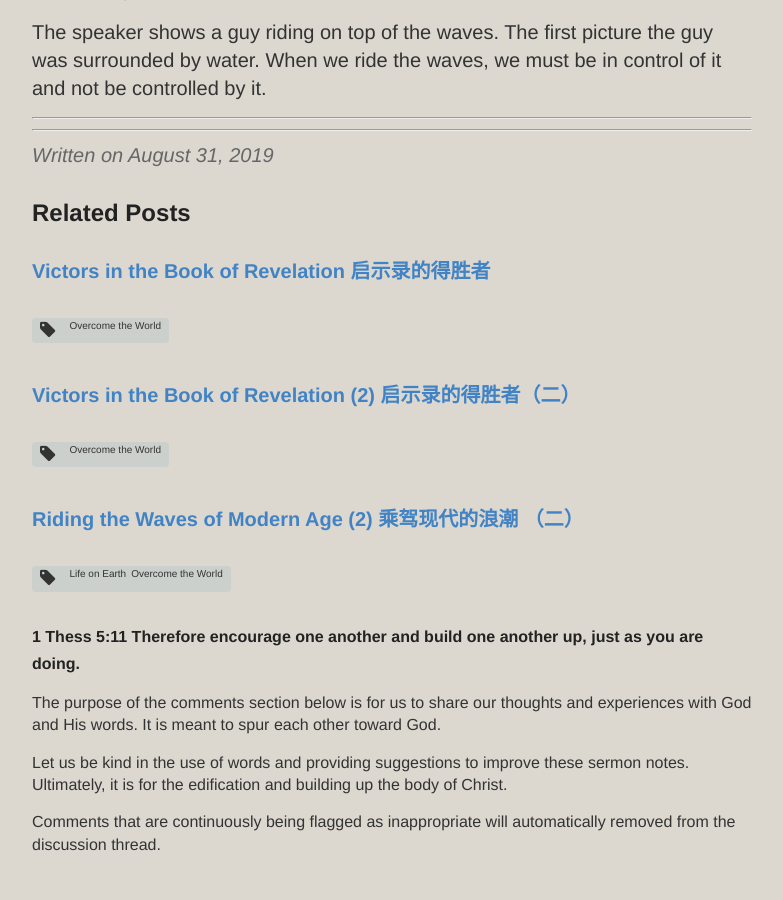
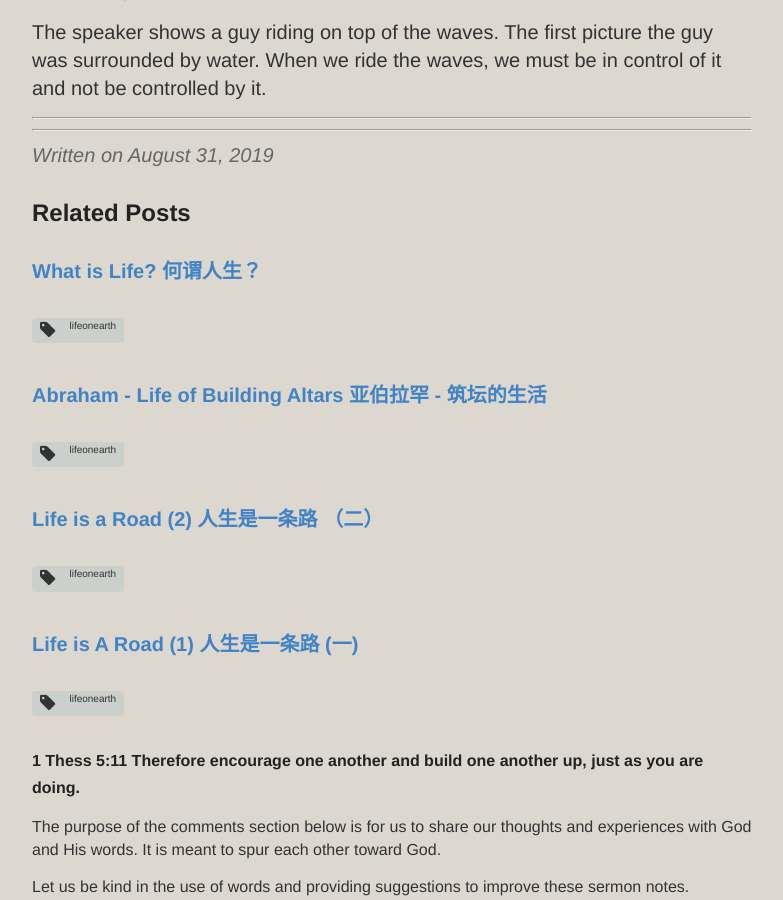
Before and after one commit to catchupTJC/catchuptjc.github.io, a Jekyll site: the page built from _posts/2019-08-31-Riding the Waves of Modern Age.md, in a window 1280 px wide and 900 px high, scrolled down 7398 px. Shown: the whole window, without its empty margins (248-1031 px from the left). Built offline with Jekyll 4.4.1, drawn with Linux system fonts in a browser that asks for light colours; nearby versions of some CDN libraries; comment, search, counter and statistics services are not loaded; some of the changed text lies outside the part shown.

Commit message:
Update 2019-08-31-Riding the Waves of Modern Age.md

```diff
--- a/_posts/2019-08-31-Riding the Waves of Modern Age.md
+++ b/_posts/2019-08-31-Riding the Waves of Modern Age.md
@@ -1,8 +1,8 @@
 ---
 layout: post
 title: Riding the Waves of Modern Age 乘驾现代的浪潮
-category: Sermon(SG)2019
-tags: [Life on Earth,Overcome the World]
+category: sermon2019singapore
+tags: [lifeonearth,overcometheworld]
 hymns: [69,395]
 ---
 
```
